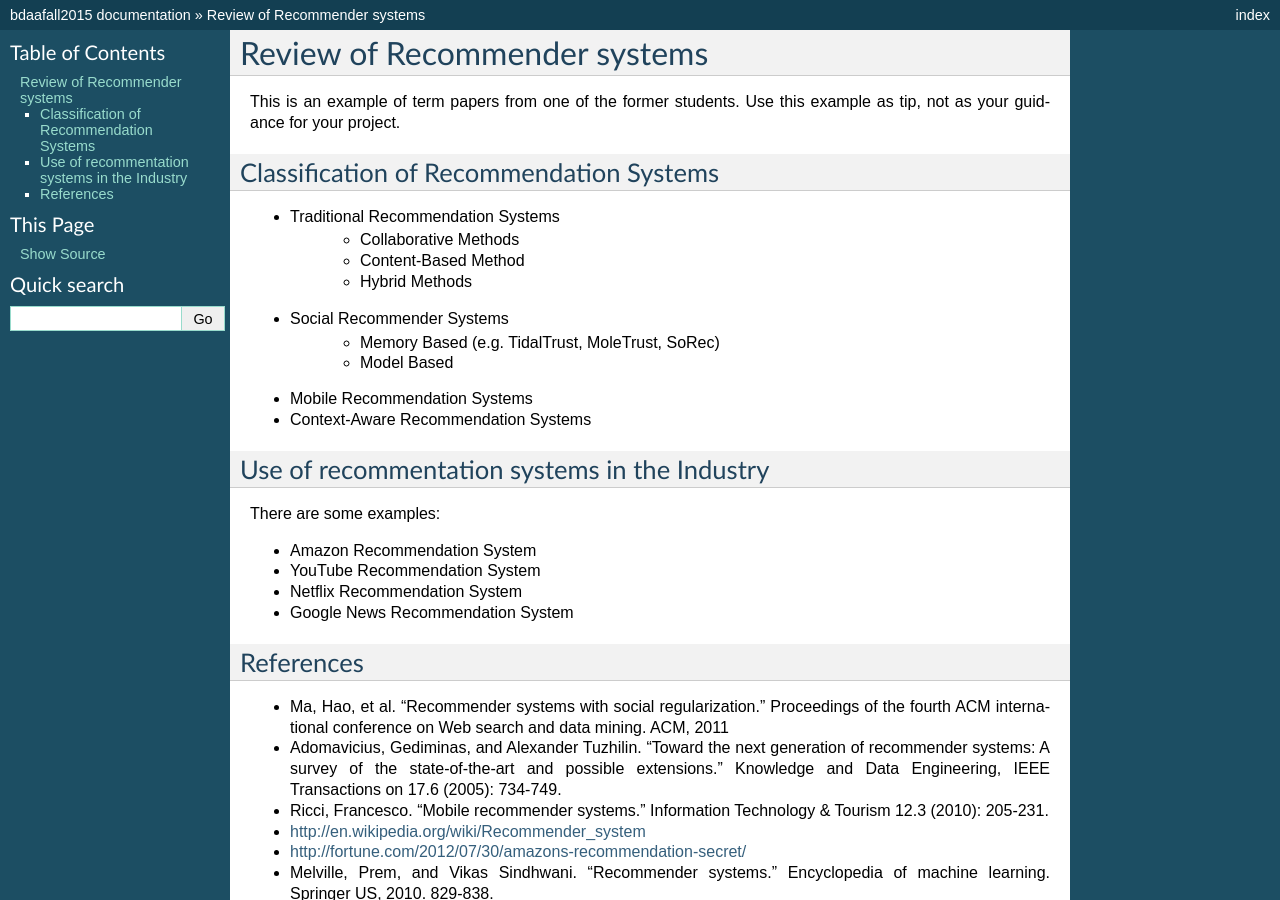
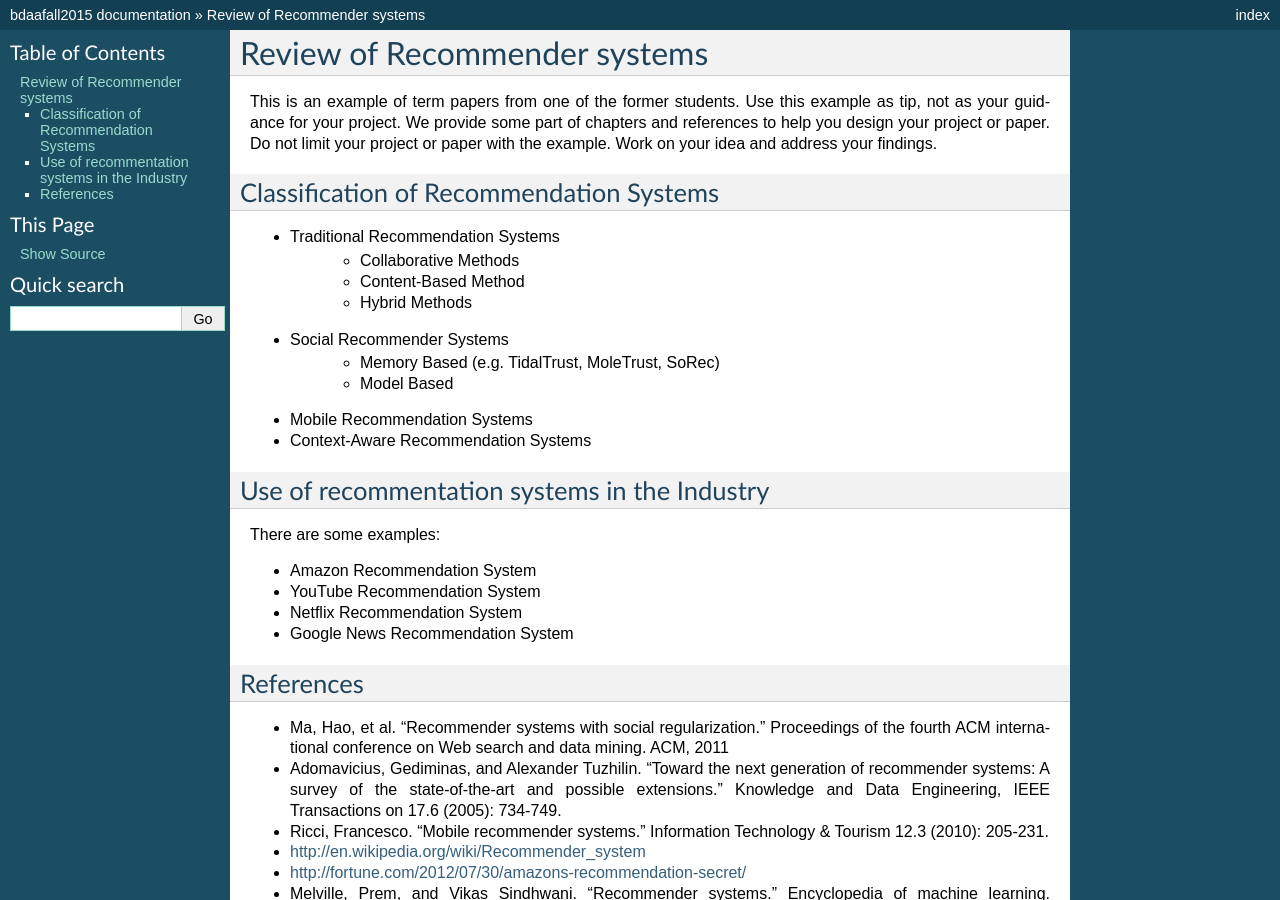
Before and after one commit to cglmoocs/bdaafall2015, a Sphinx documentation site: the page built from docs/source/tp1-recommender.rst, in a window 1280 px wide and 900 px high. Built offline with Sphinx 7.4.7, drawn with Linux system fonts in a browser that asks for light colours.

Commit message:
Update tp1-recommender.rst

```diff
--- a/docs/source/tp1-recommender.rst
+++ b/docs/source/tp1-recommender.rst
@@ -1,7 +1,7 @@
 Review of Recommender systems
 ==========================================
 
-This is an example of term papers from one of the former students. Use this example as tip, not as your guidance for your project.
+This is an example of term papers from one of the former students. Use this example as tip, not as your guidance for your project. We provide some part of chapters and references to help you design your project or paper. Do not limit your project or paper with the example. Work on your idea and address your findings.
 
 Classification of Recommendation Systems
 --------------------------------------------------
```
